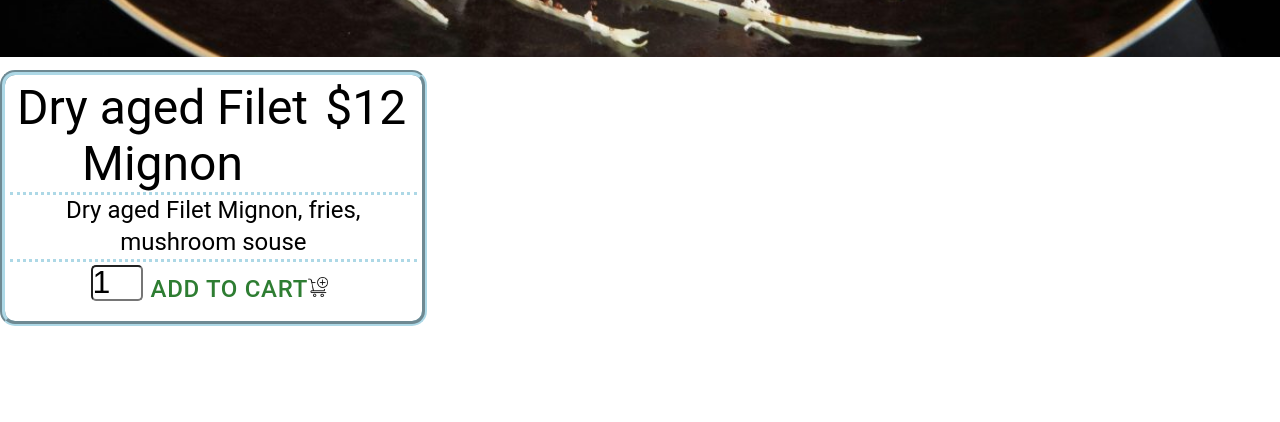
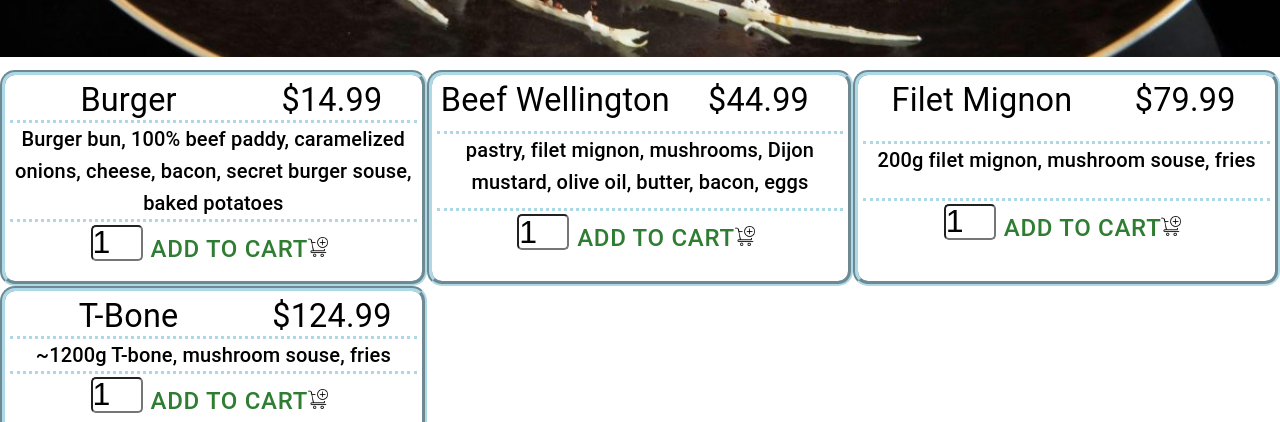
Before and after one commit to Boris998/fork-menu-app, a React (Create React App) app: page / in a window 1280 px wide. Shown: the part 530-952 px from the top of the page. Before the commit the page ends 856 px from the top, so only its background shows below. Built offline with nearby package versions, Linux system fonts and the light colour scheme.

Commit message:
[FMA-4] Create MenuItemsWrapper component

```diff
--- a/src/App.js
+++ b/src/App.js
@@ -1,18 +1,13 @@
 import './App.css';
-import MenuItem from "./components/Menu/MenuItem";
 import Header from "./components/Header/Header";
 import {Box} from "@mui/material";
+import MenuItemsWrapper from "./components/Menu/MenuItemsWrapper";
 
 function App() {
     return (
         <Box className="App">
                 <Header></Header>
-                <MenuItem
-                    name="Dry aged Filet Mignon"
-                    ingredients='Dry aged Filet Mignon, fries, mushroom souse'
-                    price='12'
-                />
-
+            <MenuItemsWrapper/>
         </Box>
     );
 }
--- a/src/components/Header/Header.js
+++ b/src/components/Header/Header.js
@@ -3,7 +3,6 @@ import cartIcon from '../../assets/icons/cart.svg';
 import forkLogo from '.././../assets/icons/fork-with-swirled-pasta-svgrepo-com.svg'
 import HeaderPicture from "./HeaderPicture";
 import classes from "./HeaderPicture.module.css";
-import AccessAlarmIcon from '@mui/icons-material/AccessAlarm';
 
 const Header = (props) => {
 
@@ -22,6 +21,7 @@ const Header = (props) => {
                     >
                         <h2 style={{}}>Fork</h2>
                         <img
+                            alt='fork logo'
                             src={forkLogo}
                             style={{height: '125px', marginBottom: '-55px',}}
                         />
@@ -29,7 +29,7 @@ const Header = (props) => {
                 </Grid>
                 <Grid container item xs={6}>
                     <Typography theme={theme} sx={{flexGrow: 1}}>
-                        <img src={cartIcon} style={{height: '80px'}}/>
+                        <img src={cartIcon} style={{height: '80px'}} alt='header cart'/>
                     </Typography>
                 </Grid>
 
--- a/src/components/Menu/MenuItem.js
+++ b/src/components/Menu/MenuItem.js
@@ -1,5 +1,4 @@
 import {
-    Box,
     Button,
     createTheme,
     Grid,
@@ -7,7 +6,6 @@ import {
     Typography
 } from "@mui/material";
 import addToCart from '../../assets/icons/add-to-cart.png';
-import classes from './MenuItem.module.css';
 
 
 const MenuItem = (props) => {
@@ -15,12 +13,12 @@ const MenuItem = (props) => {
     let theme = createTheme();
     theme = responsiveFontSizes(theme);
 
-    return (<Box className={classes.push}>
-            <Grid container>
-                <Grid item
+    return (<Grid
+            item
             xs={12}
-                      md={6}
-                      lg={4}
+            sm={6}
+            md={4}
+            xl={3}
             container
             border='groove lightblue 5px'
             borderRadius='15px'
@@ -28,20 +26,20 @@ const MenuItem = (props) => {
             sx={{flewGrow: 1}}
         >
             <Grid container item xs={12} borderBottom='dotted lightblue 3px'>
-                        <Grid item xs={9}
+                <Grid item xs={7}
                 >
-                            <Typography theme={theme} variant="h3">
+                    <Typography theme={theme} variant="h4">
                         {props.name}
                     </Typography>
                 </Grid>
-                        <Grid item xs={3}>
-                            <Typography theme={theme} variant="h3">
+                <Grid item xs={5}>
+                    <Typography theme={theme} variant="h4">
                         ${props.price}
                     </Typography>
                 </Grid>
             </Grid>
             <Grid item xs={12} borderBottom='dotted lightblue 3px'>
-                        <Typography theme={theme} variant="h5">
+                <Typography theme={theme} variant="h6">
                     {props.ingredients}
                 </Typography>
             </Grid>
@@ -50,7 +48,7 @@ const MenuItem = (props) => {
                        min={1}
                        max={10}
                        defaultValue={1}
-                               style={{width: '3rem', fontSize: '2rem', height: '2rem', borderRadius:'5px'}}
+                       style={{width: '3rem', fontSize: '2rem', height: '2rem', borderRadius: '5px'}}
                 />
                 <Button color='success' style={{fontSize: 24}}>
                             <span>Add to Cart
@@ -59,9 +57,6 @@ const MenuItem = (props) => {
                 </Button>
             </Grid>
         </Grid>
-            </Grid>
-        </Box>
-
     );
 };
 
--- /dev/null
+++ b/src/components/Menu/MenuItemsWrapper.js
@@ -0,0 +1,11 @@
+import MenuItems from "../../service/MenuItems";
+import {Box} from "@mui/material";
+import classes from './MenuItemsWrapper.module.css'
+
+const MenuItemsWrapper = () => {
+    return <Box className={classes.push}>
+            <MenuItems/>
+    </Box>
+}
+
+export default MenuItemsWrapper;
--- a/src/components/Menu/MenuItem.module.css
+++ b/src/components/Menu/MenuItemsWrapper.module.css
@@ -1,4 +1,4 @@
 
-.push{
+.push {
     margin-top: 500px;
 }
--- /dev/null
+++ b/src/service/MenuItems.js
@@ -0,0 +1,51 @@
+import MenuItem from "../components/Menu/MenuItem";
+import {Grid} from "@mui/material";
+
+const mealsArr = [
+    {
+        id: '1',
+        name: 'Burger',
+        ingredients: 'Burger bun, 100% beef paddy, caramelized onions, cheese, bacon, secret burger souse, baked potatoes',
+        price: 14.99,
+    },
+    {
+        id: '2',
+        name: 'Beef Wellington',
+        ingredients: 'pastry, filet mignon, mushrooms, Dijon mustard, olive oil, butter, bacon, eggs',
+        price: 44.99,
+    },
+    {
+        id: '3',
+        name: 'Filet Mignon',
+        ingredients: '200g filet mignon, mushroom souse, fries',
+        price: 79.99,
+    },
+    {
+        id: '4',
+        name: 'T-Bone',
+        ingredients: '~1200g T-bone, mushroom souse, fries',
+        price: 124.99,
+    },
+];
+
+
+const menuItems = () => {
+
+    const menuList = mealsArr.map(meal=>
+        <MenuItem
+            key={meal.id}
+            id={meal.id}
+            name={meal.name}
+            ingredients={meal.ingredients}
+            price={meal.price}
+        />
+    );
+
+    return (
+        <Grid container item xs={12}>
+            {menuList}
+        </Grid>
+    );
+}
+
+export default menuItems;
```
Lines whose indentation alone changed are shown as unchanged.
